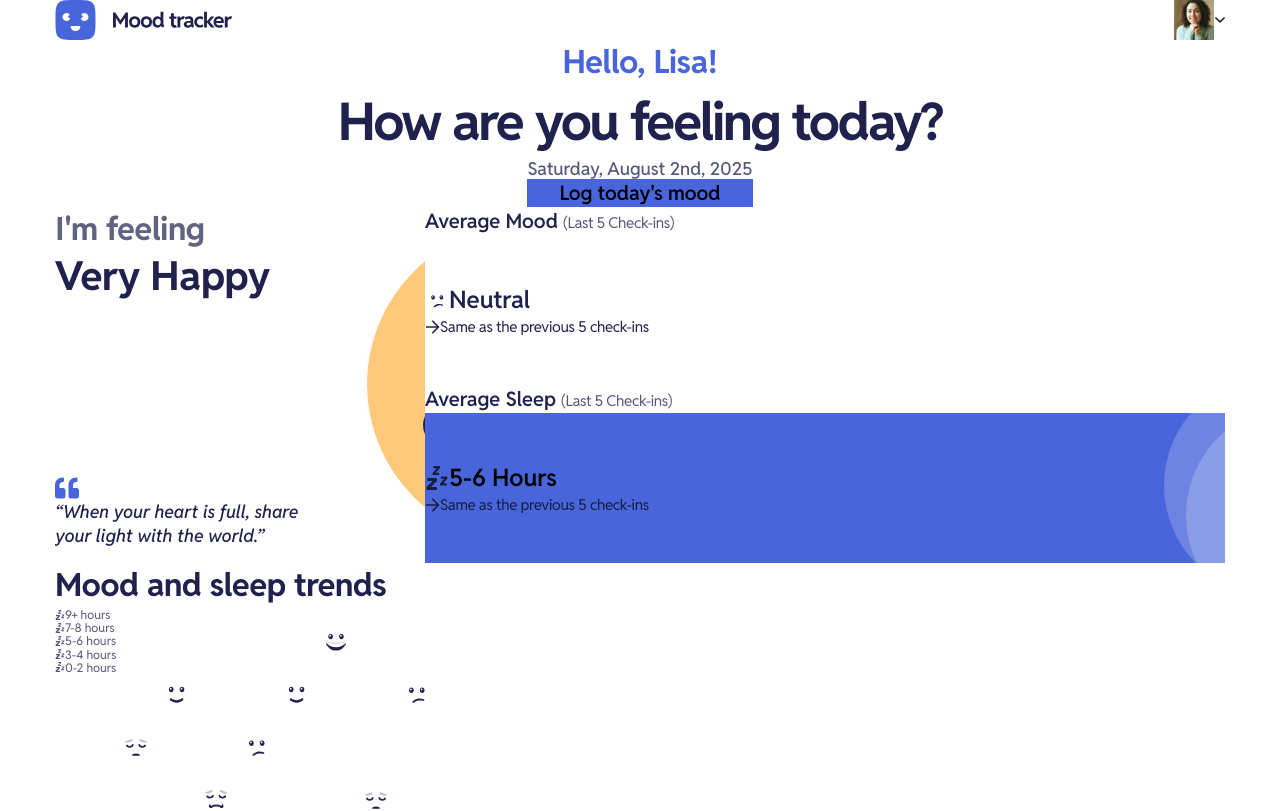
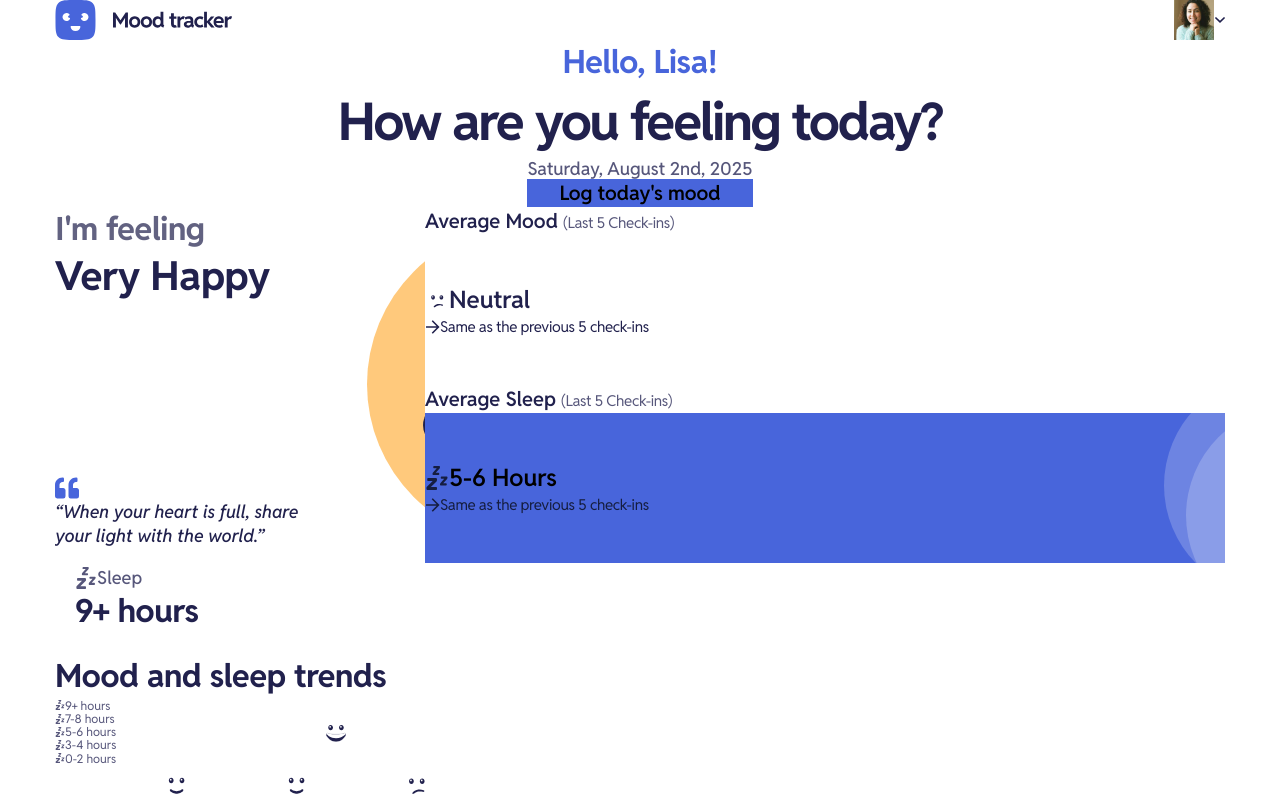
Before and after one commit to webdevunoz/mood-tracking-app, a React (Vite) app: page /home in a window 1280 px wide. Shown: the top 811 px of the page. Built offline with nearby package versions, Linux system fonts and the light colour scheme.

Commit message:
feat: add the LoggedSleep component as a HomeCard (just visuals)

```diff
--- /dev/null
+++ b/src/components/Home/LoggedSleep/LoggedSleep.css
@@ -0,0 +1,16 @@
+.log-sleep-wrapper {
+  display: flex;
+  flex-direction: column;
+  gap: var(--spacing-200);
+}
+
+.log-sleep-header {
+  display: flex;
+  align-items: center;
+  gap: var(--spacing-150);
+}
+
+.log-sleep-icon {
+  width: 22px;
+  height: 22px;
+}
--- /dev/null
+++ b/src/components/Home/LoggedSleep/LoggedSleep.tsx
@@ -0,0 +1,20 @@
+import StyledIcon from "../../StyledIcon";
+import "./LoggedSleep.css";
+
+const LoggedSleep = () => {
+  return (
+    <div className="log-sleep-wrapper">
+      <header className="log-sleep-header">
+        <StyledIcon
+          className="log-sleep-icon"
+          src={"/src/assets/images/icon-sleep.svg"}
+          fill="var(--color-neutral-600)"
+        />
+        <p className="text-preset-6 text-neutral-600">Sleep</p>
+      </header>
+      <h3 className="text-preset-3 text-neutral-900">9+ hours</h3>
+    </div>
+  );
+};
+
+export default LoggedSleep;
--- a/src/pages/HomePage/HomePage.tsx
+++ b/src/pages/HomePage/HomePage.tsx
@@ -9,6 +9,7 @@ import type { logData } from "../../App";
 import { useState } from "react";
 import LogMoodForm from "../../components/Home/LogMood/LogMoodForm/LogMoodForm";
 import LoggedFeeling from "../../components/Home/LoggedFeeling/LoggedFeeling";
+import LoggedSleep from "../../components/Home/LoggedSleep/LoggedSleep";
 
 const dataLogs: logData[] = [
   {
@@ -101,6 +102,9 @@ const HomePage = () => {
             <HomeCard variant="feeling">
               <LoggedFeeling />
             </HomeCard>
+            <HomeCard variant="sleep">
+              <LoggedSleep />
+            </HomeCard>
           </section>
           <section>
             <HomeCard variant="averages">
```
